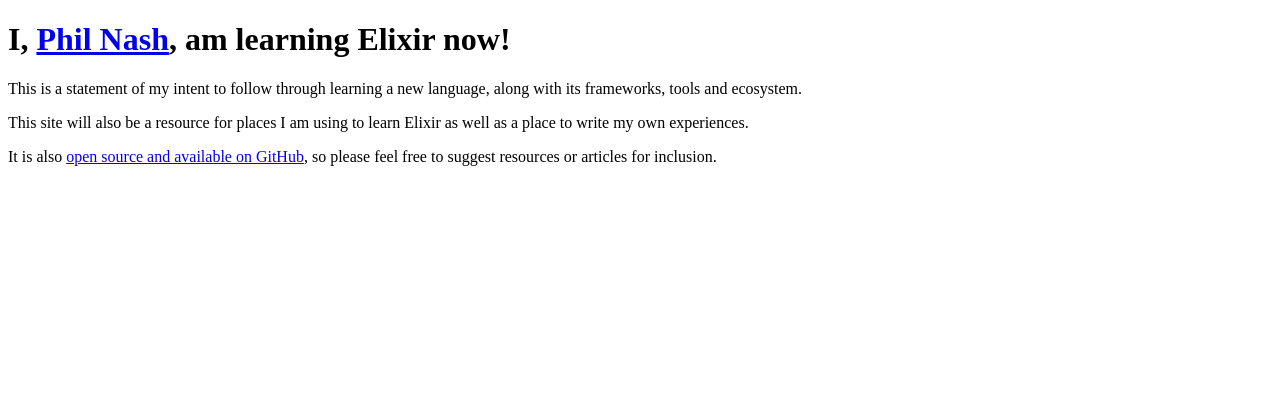
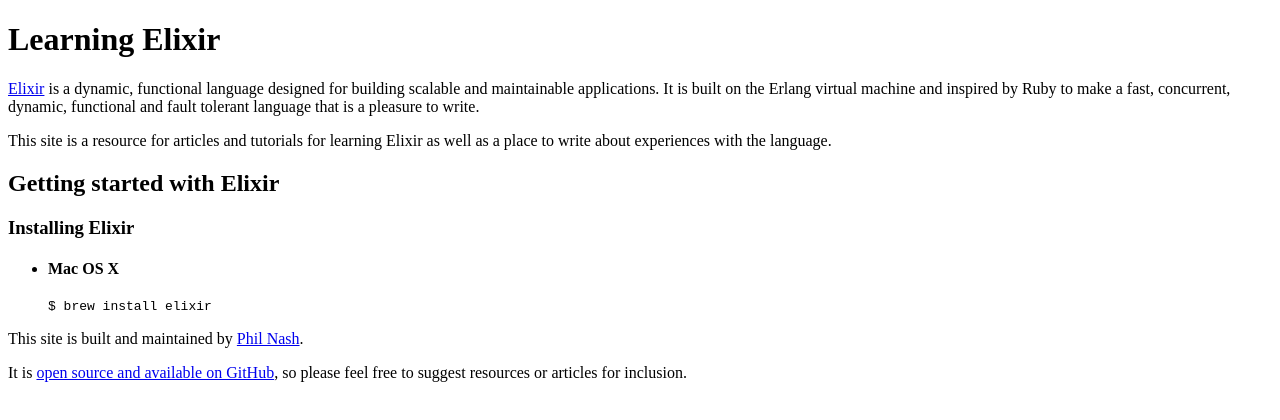
Before and after one commit to philnash/learningelixir.com, a plain HTML site: page index.html in a window 1280 px wide. Drawn offline with Linux system fonts and the light colour scheme.

Commit message:
Adds more useful information to the home page.

```diff
--- a/index.html
+++ b/index.html
@@ -2,17 +2,37 @@
 <html>
 <head>
   <meta charset="UTF-8">
-  <title>I'm learning Elixir now!</title>
+  <title>Learning Elixir</title>
 
   <link rel="stylesheet" type="text/css" href="/css/main.css">
 </head>
 <body>
-  <h1>I, <a href="https://twitter.com/philnash">Phil Nash</a>, am learning Elixir now!</h1>
+  <header>
+    <h1>Learning Elixir</h1>
+  </header>
 
-  <p>This is a statement of my intent to follow through learning a new language, along with its frameworks, tools and ecosystem.</p>
+  <main>
 
-  <p>This site will also be a resource for places I am using to learn Elixir as well as a place to write my own experiences.</p>
+    <p><a href="http://elixir-lang.org/">Elixir</a> is a dynamic, functional language designed for building scalable and maintainable applications. It is built on the Erlang virtual machine and inspired by Ruby to make a fast, concurrent, dynamic, functional and fault tolerant language that is a pleasure to write.</p>
 
-  <p>It is also <a href="https://github.com/philnash/learningelixir.com/tree/gh-pages">open source and available on GitHub</a>, so please feel free to suggest resources or articles for inclusion.</p>
+    <p>This site is a resource for articles and tutorials for learning Elixir as well as a place to write about experiences with the language.</p>
+
+    <h2>Getting started with Elixir</h2>
+
+    <h3>Installing Elixir</h3>
+
+    <ul>
+      <li>
+        <h4>Mac OS X</h4>
+        <pre><code>$ brew install elixir</code></pre>
+      </li>
+    </ul>
+  </main>
+
+  <footer>
+    <p>This site is built and maintained by <a href="https://twitter.com/philnash">Phil Nash</a>.</p>
+
+    <p>It is <a href="https://github.com/philnash/learningelixir.com/tree/gh-pages">open source and available on GitHub</a>, so please feel free to suggest resources or articles for inclusion.</p>
+  </footer>
 </body>
 </html>
```
